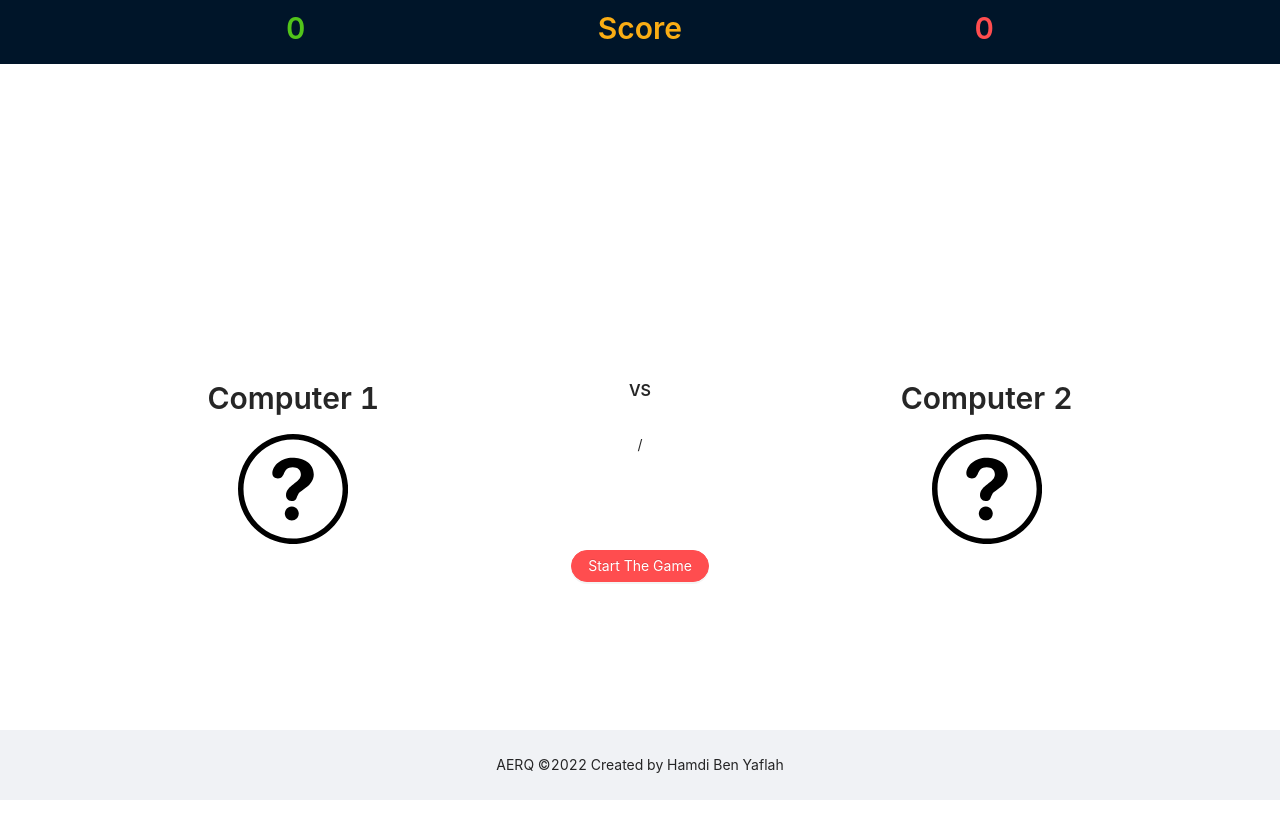
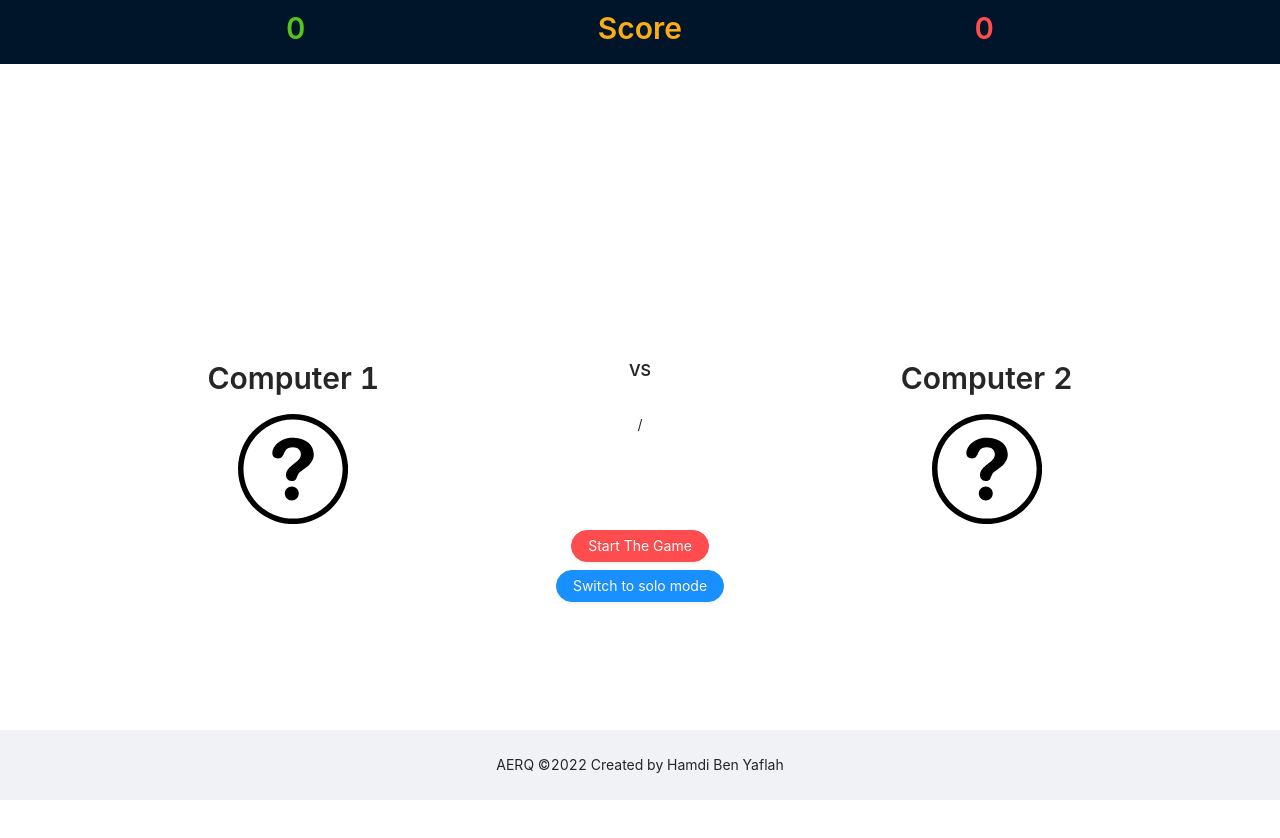
Before and after one commit to hamdi-ben-yaflah/rock-paper-scessior, a React (Create React App) app: page /auto in a window 1280 px wide. Shown: the top 838 px of the page. Built offline with nearby package versions, Linux system fonts and the light colour scheme.

Commit message:
allow users to switch between solo and auto play mode

```diff
--- a/src/pages/Auto-play/AutoPlay.tsx
+++ b/src/pages/Auto-play/AutoPlay.tsx
@@ -1,10 +1,11 @@
 /* eslint-disable no-unused-vars */
 import { Row, Col, Typography, Avatar, Tooltip, Button, Space } from "antd";
 import React, { useEffect, useState, useContext } from "react";
+import { Link } from "react-router-dom";
 import { ChoicesContext } from "../../App";
 import ResultPopup from "../../components/ResultPopup/ResultPopup";
 import QuestionSign from "../../icons/QuestionSign";
-import { Choice, IResult, Status } from "../../typings/game";
+import { Choice, IGameMode, IResult, Status } from "../../typings/game";
 import { mapStatusToIResut, compare } from "../../utils/utils";
 import styles from "./AutoPlay.module.css";
 
@@ -69,6 +70,7 @@ function AutoPlay({ setScore }: AutoPlayProps) {
           <QuestionSign />
         </Col>
       </Row>
+      <Space direction="vertical">
         <Row justify="center">
           <Button
             danger
@@ -79,6 +81,12 @@ function AutoPlay({ setScore }: AutoPlayProps) {
             Start The Game
           </Button>
         </Row>
+        <Row justify="center">
+          <Button type="primary" shape="round">
+            <Link to="/solo">Switch to solo mode</Link>
+          </Button>
+        </Row>
+      </Space>
 
       {result && (
         <ResultPopup
--- a/src/pages/Game/Game.module.css
+++ b/src/pages/Game/Game.module.css
@@ -17,3 +17,7 @@
 .avatar:hover {
   cursor: pointer;
 }
+
+.username > h2 {
+  margin-right: 8px;
+}
```
Lines whose indentation alone changed are shown as unchanged.
